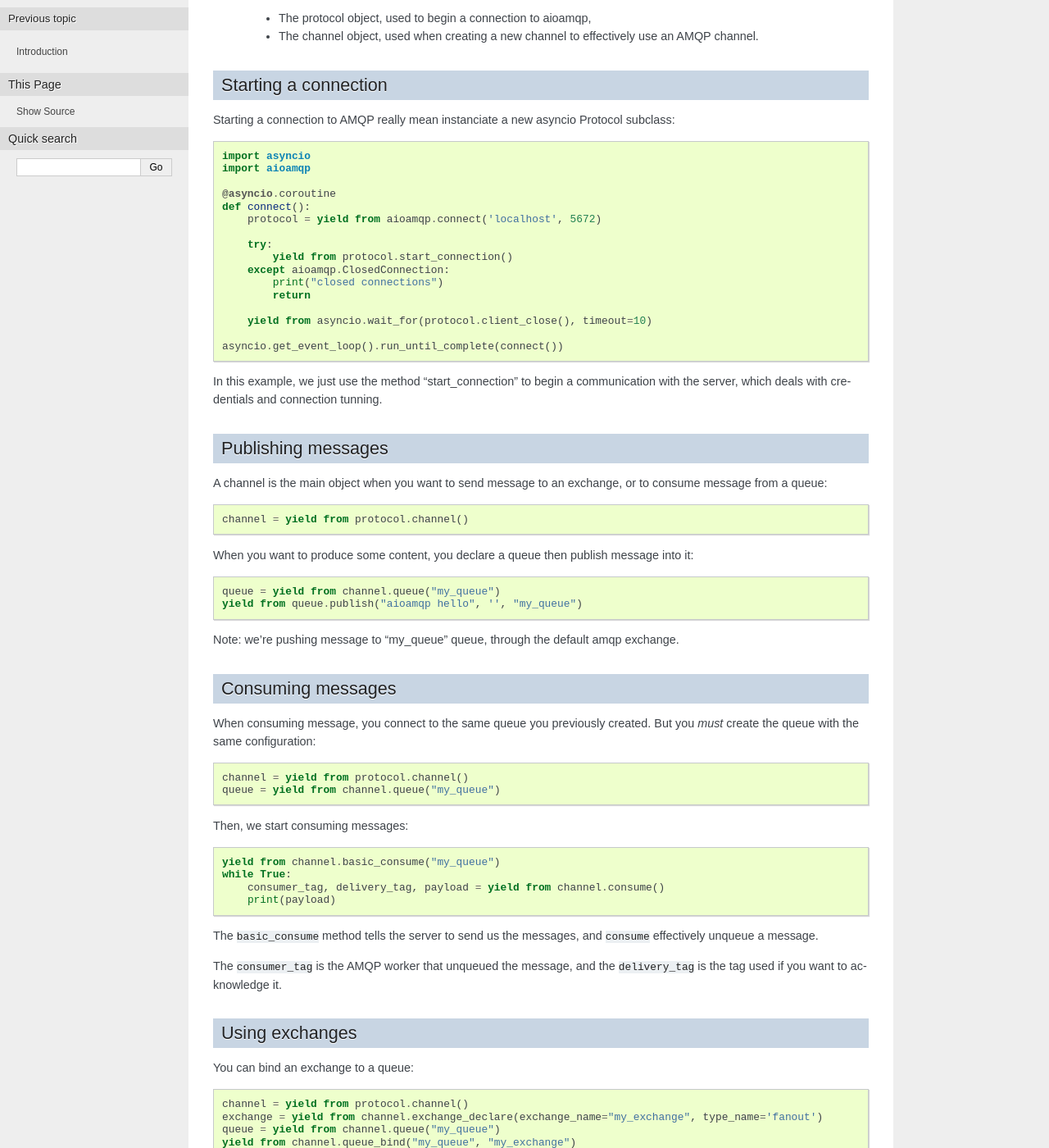
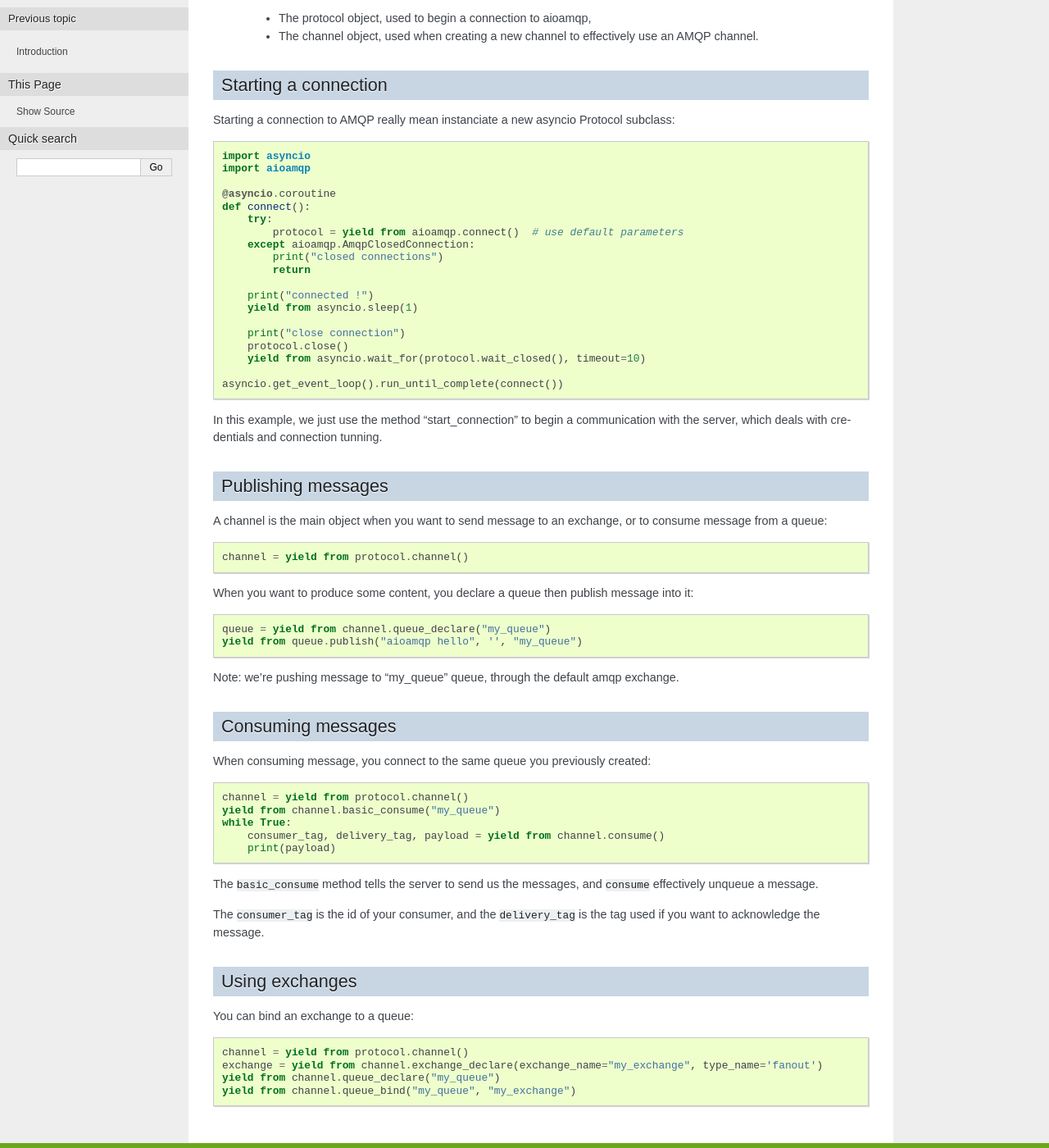
Before and after one commit to Polyconseil/aioamqp, a Sphinx documentation site: the page built from docs/api.rst, in a window 1280 px wide and 1400 px high, scrolled down 199 px. Shown: the whole window at 82% size. Built offline with Sphinx 7.4.7, drawn with Linux system fonts in a browser that asks for light colours.

Commit message:
doc: Update api

```diff
--- a/docs/api.rst
+++ b/docs/api.rst
@@ -24,15 +24,18 @@ Starting a connection to AMQP really mean instanciate a new asyncio Protocol sub
 
     @asyncio.coroutine
     def connect():
-        protocol = yield from aioamqp.connect('localhost', 5672)
-
         try:
-            yield from protocol.start_connection()
-        except aioamqp.ClosedConnection:
+            protocol = yield from aioamqp.connect()  # use default parameters
+        except aioamqp.AmqpClosedConnection:
             print("closed connections")
             return
 
-        yield from asyncio.wait_for(protocol.client_close(), timeout=10)
+        print("connected !")
+        yield from asyncio.sleep(1)
+
+        print("close connection")
+        protocol.close()
+        yield from asyncio.wait_for(protocol.wait_closed(), timeout=10)
 
     asyncio.get_event_loop().run_until_complete(connect())
 
@@ -49,7 +52,7 @@ A channel is the main object when you want to send message to an exchange, or to
 
 When you want to produce some content, you declare a queue then publish message into it::
 
-    queue = yield from channel.queue("my_queue")
+    queue = yield from channel.queue_declare("my_queue")
     yield from queue.publish("aioamqp hello", '', "my_queue")
 
 Note: we're pushing message to "my_queue" queue, through the default amqp exchange.
@@ -58,13 +61,9 @@ Note: we're pushing message to "my_queue" queue, through the default amqp exchan
 Consuming messages
 ------------------
 
-When consuming message, you connect to the same queue you previously created. But you *must* create the queue with the same configuration::
+When consuming message, you connect to the same queue you previously created::
 
     channel = yield from protocol.channel()
-    queue = yield from channel.queue("my_queue")
-
-Then, we start consuming messages::
-
     yield from channel.basic_consume("my_queue")
     while True:
         consumer_tag, delivery_tag, payload = yield from channel.consume()
@@ -72,7 +71,8 @@ Then, we start consuming messages::
 
 The ``basic_consume`` method tells the server to send us the messages, and ``consume`` effectively unqueue a message.
 
-The ``consumer_tag`` is the AMQP worker that unqueued the message, and the ``delivery_tag`` is the tag used if you want to acknowledge it.
+The ``consumer_tag`` is the id of your consumer, and the ``delivery_tag`` is the tag used if you want to acknowledge the message.
+
 
 Using exchanges
 ---------------
@@ -81,5 +81,5 @@ You can bind an exchange to a queue::
 
     channel = yield from protocol.channel()
     exchange = yield from channel.exchange_declare(exchange_name="my_exchange", type_name='fanout')
-    queue = yield from channel.queue("my_queue")
+    yield from channel.queue_declare("my_queue")
     yield from channel.queue_bind("my_queue", "my_exchange")
--- a/docs/introduction.rst
+++ b/docs/introduction.rst
@@ -13,7 +13,7 @@ If your are using Python 3.3 you'll have to install asyncio from pypi, but async
 Installation
 ------------
 
-You can install the most recent aioamqp release from pypi using easy_install or pip::
+You can install the most recent aioamqp release from pypi using pip or easy_install::
 
+    pip install aioamqp
     easy_install aioamqp
-    pip install aioamqp
```
